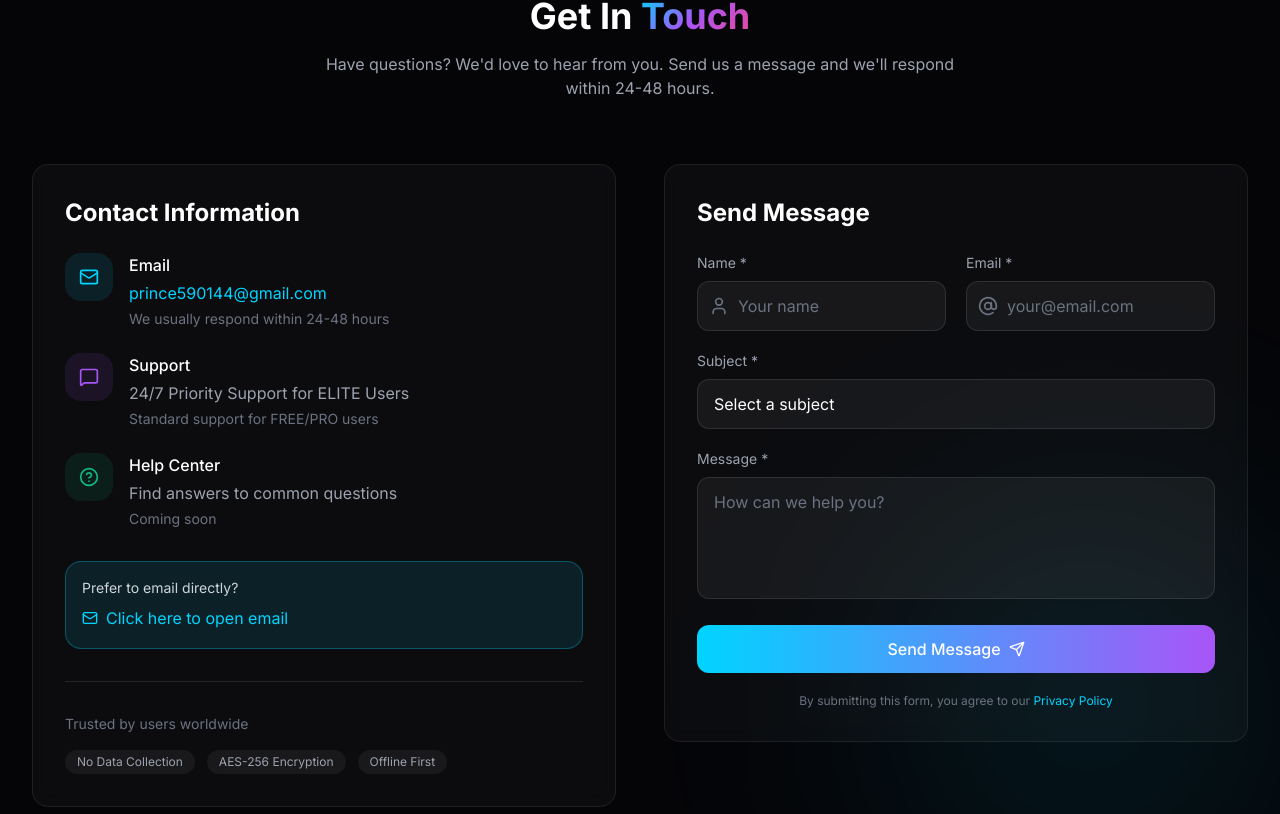
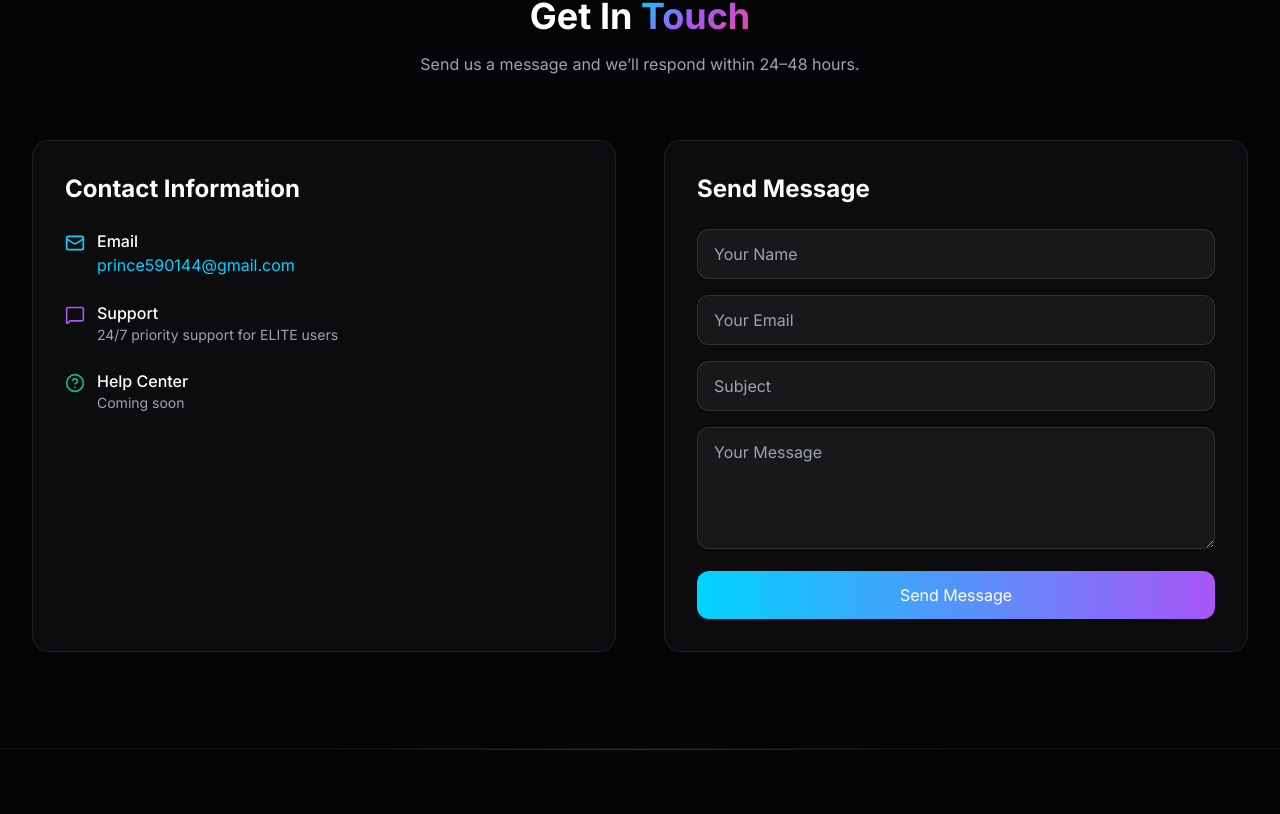
Before and after one commit to Panthomnexuslab0/phantom-nexus-site, a React (Vite) app: page / in a window 1280 px wide. Shown: the part 5686-6500 px from the top of the page. Built offline with nearby package versions, Linux system fonts and the light colour scheme.

Commit message:
Update Contact.tsx

```diff
--- a/src/components/Contact.tsx
+++ b/src/components/Contact.tsx
@@ -1,6 +1,15 @@
 import { useState } from 'react';
 import { motion } from 'framer-motion';
-import { Mail, MessageSquare, Send, Check, User, AtSign, HelpCircle, AlertCircle } from 'lucide-react';
+import {
+  Mail,
+  MessageSquare,
+  Send,
+  Check,
+  User,
+  AtSign,
+  HelpCircle,
+  AlertCircle,
+} from 'lucide-react';
 
 export default function Contact() {
   const [formData, setFormData] = useState({
@@ -9,24 +18,27 @@ export default function Contact() {
     subject: '',
     message: '',
   });
+
   const [isSubmitting, setIsSubmitting] = useState(false);
   const [isSubmitted, setIsSubmitted] = useState(false);
   const [error, setError] = useState('');
 
   const handleSubmit = async (e: React.FormEvent) => {
     e.preventDefault();
+
+    if (isSubmitting) return;
+
     setIsSubmitting(true);
     setError('');
 
     try {
-      // Using FormSubmit - reliable form backend
-      const formSubmitUrl = 'https://formsubmit.co/ajax/prince590144@gmail.com';
-
-      const response = await fetch(formSubmitUrl, {
+      const response = await fetch(
+        'https://formsubmit.co/ajax/prince590144@gmail.com',
+        {
           method: 'POST',
           headers: {
             'Content-Type': 'application/json',
-          'Accept': 'application/json',
+            Accept: 'application/json',
           },
           body: JSON.stringify({
             name: formData.name,
@@ -36,35 +48,45 @@ export default function Contact() {
             _template: 'table',
             _captcha: 'false',
           }),
+        }
+      );
+
+      if (!response.ok) {
+        throw new Error('Submission failed');
+      }
+
+      setIsSubmitted(true);
+      setFormData({
+        name: '',
+        email: '',
+        subject: '',
+        message: '',
       });
 
-      const data = await response.json();
-
-      if (response.ok && data.success === "true") {
-        setIsSubmitted(true);
-        setFormData({ name: '', email: '', subject: '', message: '' });
-        setTimeout(() => setIsSubmitted(false), 5000);
-      } else {
-        setError('Failed to send message. Please try again or email us directly.');
-      }
-    } catch (error) {
-      console.error('Error submitting form:', error);
-      setError('Network error. Please email us directly at prince590144@gmail.com');
+      setTimeout(() => {
+        setIsSubmitted(false);
+      }, 5000);
+    } catch (err) {
+      console.error(err);
+      setError(
+        'Something went wrong. Please try again or email us directly at prince590144@gmail.com'
+      );
     } finally {
       setIsSubmitting(false);
     }
   };
 
-  const handleChange = (e: React.ChangeEvent<HTMLInputElement | HTMLTextAreaElement | HTMLSelectElement>) => {
+  const handleChange = (
+    e: React.ChangeEvent<
+      HTMLInputElement | HTMLTextAreaElement | HTMLSelectElement
+    >
+  ) => {
     setFormData({ ...formData, [e.target.name]: e.target.value });
     setError('');
   };
 
   return (
     <section id="contact" className="py-24 relative">
-      <div className="absolute top-0 left-0 w-full h-px bg-gradient-to-r from-transparent via-phantom-cyan/30 to-transparent" />
-      <div className="absolute bottom-0 right-0 w-96 h-96 bg-phantom-cyan/10 rounded-full blur-[128px]" />
-
       <div className="relative max-w-7xl mx-auto px-4 sm:px-6 lg:px-8">
         <motion.div
           initial={{ opacity: 0, y: 20 }}
@@ -77,210 +99,126 @@ export default function Contact() {
             Get In <span className="gradient-text">Touch</span>
           </h2>
           <p className="text-gray-400 max-w-2xl mx-auto">
-            Have questions? We&apos;d love to hear from you. Send us a message and we&apos;ll respond within 24-48 hours.
+            Send us a message and we’ll respond within 24–48 hours.
           </p>
         </motion.div>
 
         <div className="grid lg:grid-cols-2 gap-12">
-          {/* Contact Info */}
-          <motion.div
-            initial={{ opacity: 0, x: -30 }}
-            whileInView={{ opacity: 1, x: 0 }}
-            viewport={{ once: true }}
-            transition={{ duration: 0.6 }}
-          >
+          {/* LEFT SIDE INFO */}
           <div className="glass rounded-2xl p-8 border border-white/10">
-              <h3 className="text-2xl font-bold text-white mb-6">Contact Information</h3>
+            <h3 className="text-2xl font-bold text-white mb-6">
+              Contact Information
+            </h3>
 
             <div className="space-y-6">
               <div className="flex items-start">
-                  <div className="w-12 h-12 rounded-xl bg-phantom-cyan/10 flex items-center justify-center mr-4">
-                    <Mail className="w-5 h-5 text-phantom-cyan" />
-                  </div>
+                <Mail className="w-5 h-5 text-phantom-cyan mr-3 mt-1" />
                 <div>
-                    <h4 className="text-white font-medium mb-1">Email</h4>
+                  <h4 className="text-white font-medium">Email</h4>
                   <a
                     href="mailto:prince590144@gmail.com"
-                      className="text-phantom-cyan hover:underline transition-colors"
+                    className="text-phantom-cyan hover:underline"
                   >
                     prince590144@gmail.com
                   </a>
-                    <p className="text-sm text-gray-500 mt-1">We usually respond within 24-48 hours</p>
                 </div>
               </div>
 
               <div className="flex items-start">
-                  <div className="w-12 h-12 rounded-xl bg-phantom-purple/10 flex items-center justify-center mr-4">
-                    <MessageSquare className="w-5 h-5 text-phantom-purple" />
-                  </div>
+                <MessageSquare className="w-5 h-5 text-phantom-purple mr-3 mt-1" />
                 <div>
-                    <h4 className="text-white font-medium mb-1">Support</h4>
-                    <p className="text-gray-400">24/7 Priority Support for ELITE Users</p>
-                    <p className="text-sm text-gray-500 mt-1">Standard support for FREE/PRO users</p>
+                  <h4 className="text-white font-medium">Support</h4>
+                  <p className="text-gray-400 text-sm">
+                    24/7 priority support for ELITE users
+                  </p>
                 </div>
               </div>
 
               <div className="flex items-start">
-                  <div className="w-12 h-12 rounded-xl bg-phantom-green/10 flex items-center justify-center mr-4">
-                    <HelpCircle className="w-5 h-5 text-phantom-green" />
+                <HelpCircle className="w-5 h-5 text-phantom-green mr-3 mt-1" />
+                <div>
+                  <h4 className="text-white font-medium">Help Center</h4>
+                  <p className="text-gray-400 text-sm">Coming soon</p>
                 </div>
-                  <div>
-                    <h4 className="text-white font-medium mb-1">Help Center</h4>
-                    <p className="text-gray-400">Find answers to common questions</p>
-                    <p className="text-sm text-gray-500 mt-1">Coming soon</p>
               </div>
             </div>
           </div>
 
-              {/* Direct Email CTA */}
-              <div className="mt-8 p-4 bg-phantom-cyan/10 rounded-xl border border-phantom-cyan/30">
-                <p className="text-sm text-gray-300 mb-2">Prefer to email directly?</p>
-                <a
-                  href="mailto:prince590144@gmail.com?subject=Phantom%20Nexus%20Inquiry"
-                  className="inline-flex items-center text-phantom-cyan hover:underline"
+          {/* RIGHT SIDE FORM */}
+          <form
+            onSubmit={handleSubmit}
+            className="glass rounded-2xl p-8 border border-white/10"
           >
-                  <Mail className="w-4 h-4 mr-2" />
-                  Click here to open email
-                </a>
-              </div>
-
-              {/* Trust Badges */}
-              <div className="mt-8 pt-8 border-t border-white/10">
-                <p className="text-sm text-gray-500 mb-4">Trusted by users worldwide</p>
-                <div className="flex flex-wrap gap-3">
-                  {['No Data Collection', 'AES-256 Encryption', 'Offline First'].map((badge, i) => (
-                    <span key={i} className="px-3 py-1 bg-white/5 rounded-full text-xs text-gray-400">
-                      {badge}
-                    </span>
-                  ))}
-                </div>
-              </div>
-            </div>
-          </motion.div>
-
-          {/* Contact Form */}
-          <motion.div
-            initial={{ opacity: 0, x: 30 }}
-            whileInView={{ opacity: 1, x: 0 }}
-            viewport={{ once: true }}
-            transition={{ duration: 0.6 }}
-          >
-            <form onSubmit={handleSubmit} className="glass rounded-2xl p-8 border border-white/10">
-              <h3 className="text-2xl font-bold text-white mb-6">Send Message</h3>
+            <h3 className="text-2xl font-bold text-white mb-6">
+              Send Message
+            </h3>
 
             {isSubmitted ? (
-                <div className="text-center py-12">
-                  <div className="w-16 h-16 mx-auto rounded-full bg-phantom-green/20 flex items-center justify-center mb-4">
-                    <Check className="w-8 h-8 text-phantom-green" />
-                  </div>
-                  <h4 className="text-xl font-semibold text-white mb-2">Message Sent!</h4>
-                  <p className="text-gray-400">We&apos;ll get back to you soon.</p>
+              <div className="text-center py-10">
+                <Check className="w-10 h-10 text-phantom-green mx-auto mb-4" />
+                <p className="text-white font-semibold">Message Sent!</p>
               </div>
             ) : (
-                <div className="space-y-5">
+              <>
                 {error && (
-                    <div className="p-4 bg-red-500/10 border border-red-500/30 rounded-lg flex items-start">
-                      <AlertCircle className="w-5 h-5 text-red-400 mr-3 flex-shrink-0 mt-0.5" />
-                      <div>
+                  <div className="p-3 bg-red-500/10 border border-red-500/30 rounded-lg mb-4 flex">
+                    <AlertCircle className="w-5 h-5 text-red-400 mr-2" />
                     <p className="text-red-400 text-sm">{error}</p>
-                        <a
-                          href="mailto:prince590144@gmail.com"
-                          className="text-phantom-cyan text-sm hover:underline mt-1 inline-block"
-                        >
-                          Email us directly instead →
-                        </a>
-                      </div>
                   </div>
                 )}
 
-                  <div className="grid sm:grid-cols-2 gap-5">
-                    <div>
-                      <label className="block text-sm text-gray-400 mb-2">Name *</label>
-                      <div className="relative">
-                        <User className="absolute left-3 top-1/2 -translate-y-1/2 w-5 h-5 text-gray-500" />
+                <div className="space-y-4">
                   <input
                     type="text"
                     name="name"
                     value={formData.name}
                     onChange={handleChange}
-                          placeholder="Your name"
-                          className="w-full pl-10 pr-4 py-3 bg-white/5 border border-white/10 rounded-lg text-white placeholder-gray-500 focus:outline-none focus:border-phantom-cyan transition-colors"
+                    placeholder="Your Name"
                     required
+                    className="w-full px-4 py-3 bg-white/5 border border-white/10 rounded-lg text-white"
                   />
-                      </div>
-                    </div>
-                    <div>
-                      <label className="block text-sm text-gray-400 mb-2">Email *</label>
-                      <div className="relative">
-                        <AtSign className="absolute left-3 top-1/2 -translate-y-1/2 w-5 h-5 text-gray-500" />
+
                   <input
                     type="email"
                     name="email"
                     value={formData.email}
                     onChange={handleChange}
-                          placeholder="your@email.com"
-                          className="w-full pl-10 pr-4 py-3 bg-white/5 border border-white/10 rounded-lg text-white placeholder-gray-500 focus:outline-none focus:border-phantom-cyan transition-colors"
+                    placeholder="Your Email"
                     required
+                    className="w-full px-4 py-3 bg-white/5 border border-white/10 rounded-lg text-white"
                   />
-                      </div>
-                    </div>
-                  </div>
 
-                  <div>
-                    <label className="block text-sm text-gray-400 mb-2">Subject *</label>
-                    <select
+                  <input
+                    type="text"
                     name="subject"
                     value={formData.subject}
                     onChange={handleChange}
-                      className="w-full px-4 py-3 bg-white/5 border border-white/10 rounded-lg text-white focus:outline-none focus:border-phantom-cyan transition-colors appearance-none cursor-pointer"
+                    placeholder="Subject"
                     required
-                    >
-                      <option value="" className="bg-phantom-darker">Select a subject</option>
-                      <option value="General Inquiry" className="bg-phantom-darker">General Inquiry</option>
-                      <option value="Technical Support" className="bg-phantom-darker">Technical Support</option>
-                      <option value="Billing Question" className="bg-phantom-darker">Billing Question</option>
-                      <option value="Feature Request" className="bg-phantom-darker">Feature Request</option>
-                      <option value="Complaint" className="bg-phantom-darker">Complaint</option>
-                      <option value="Business Partnership" className="bg-phantom-darker">Business Partnership</option>
-                    </select>
-                  </div>
+                    className="w-full px-4 py-3 bg-white/5 border border-white/10 rounded-lg text-white"
+                  />
 
-                  <div>
-                    <label className="block text-sm text-gray-400 mb-2">Message *</label>
                   <textarea
                     name="message"
                     value={formData.message}
                     onChange={handleChange}
-                      placeholder="How can we help you?"
+                    placeholder="Your Message"
                     rows={4}
-                      className="w-full px-4 py-3 bg-white/5 border border-white/10 rounded-lg text-white placeholder-gray-500 focus:outline-none focus:border-phantom-cyan transition-colors resize-none"
                     required
+                    className="w-full px-4 py-3 bg-white/5 border border-white/10 rounded-lg text-white"
                   />
-                  </div>
 
                   <button
                     type="submit"
                     disabled={isSubmitting}
-                    className="w-full py-3 bg-gradient-to-r from-phantom-cyan to-phantom-purple text-white font-medium rounded-lg hover:opacity-90 transition-opacity flex items-center justify-center disabled:opacity-50"
+                    className="w-full py-3 bg-gradient-to-r from-phantom-cyan to-phantom-purple text-white rounded-lg"
                   >
-                    {isSubmitting ? (
-                      <span className="animate-pulse">Sending...</span>
-                    ) : (
-                      <>
-                        Send Message
-                        <Send className="w-4 h-4 ml-2" />
+                    {isSubmitting ? 'Sending...' : 'Send Message'}
+                  </button>
+                </div>
               </>
             )}
-                  </button>
-
-                  <p className="text-xs text-gray-500 text-center">
-                    By submitting this form, you agree to our{' '}
-                    <a href="/privacy" className="text-phantom-cyan hover:underline">Privacy Policy</a>
-                  </p>
-                </div>
-              )}
           </form>
-          </motion.div>
         </div>
       </div>
     </section>
```
Lines whose indentation alone changed are shown as unchanged.
